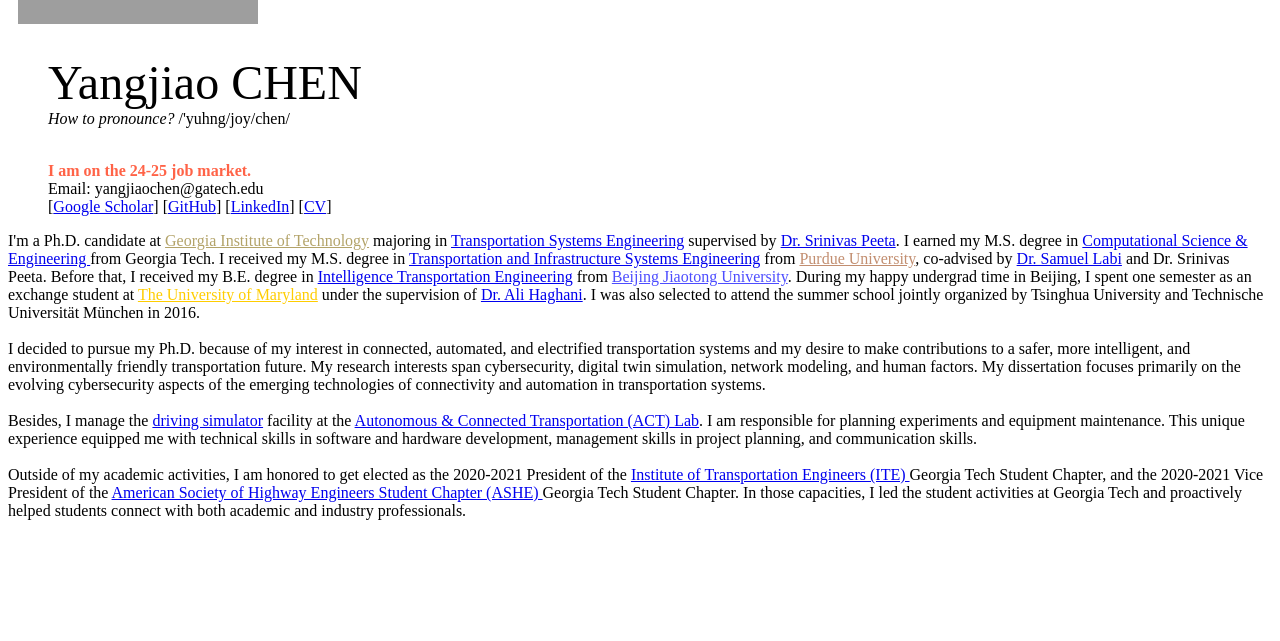
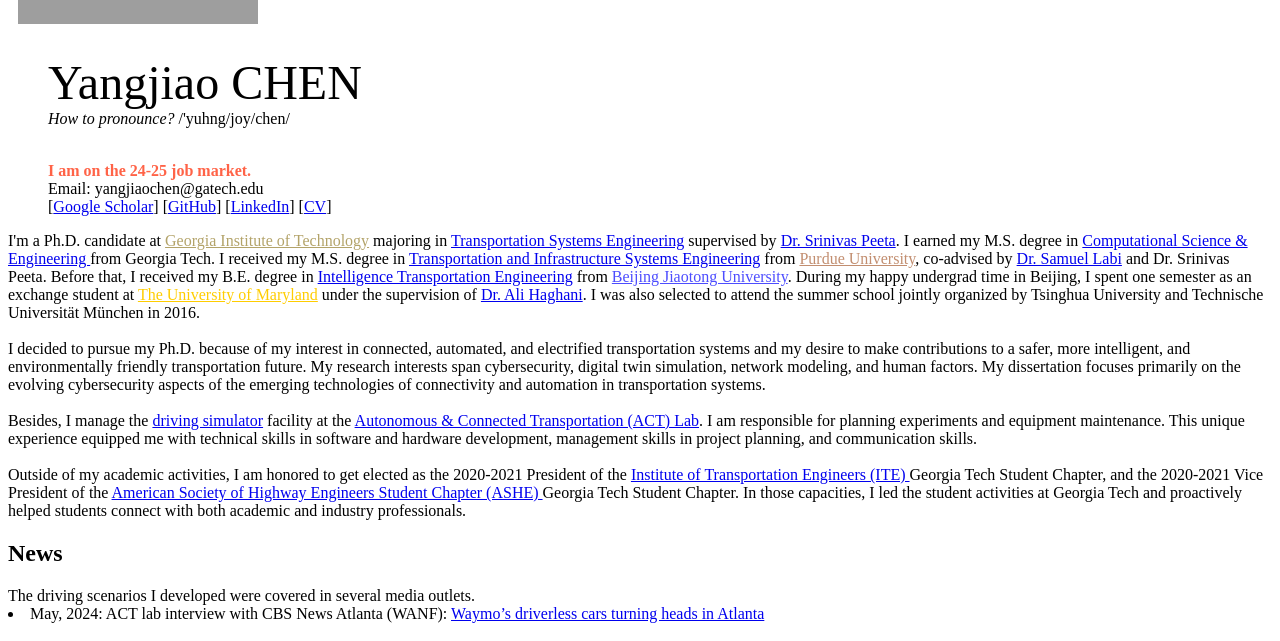
Before and after one commit to YangjiaoChen/YangjiaoChen.github.io, a Jekyll site: the page built from index.html, in a window 1280 px wide and 1400 px high, scrolled down 459 px. Shown: the top 641 px of the window. Built offline with Jekyll 4.4.1, drawn with Linux system fonts in a browser that asks for light colours; before the commit the page ends 995 px from its top, so only the background shows below that; some of the changed text lies outside the part shown; grey boxes are pictures that could not be loaded.

Commit message:
Update index.html

```diff
--- a/index.html
+++ b/index.html
@@ -136,5 +136,44 @@ Outside of my academic activities, I am honored to get elected as the 2020-2021
 and the 2020-2021 Vice President of the <a href="https://georgia.ashe.pro" target="_blank">American Society of Highway Engineers Student Chapter (ASHE) </a> Georgia Tech Student Chapter.
 In those capacities, I led the student activities at Georgia Tech and proactively helped students connect with both academic and industry professionals.
 </p>
+
+<h2> News </h2>
+The driving scenarios I developed were covered in several media outlets.
+ <br />
+	<li>May, 2024: ACT lab interview with CBS News Atlanta (WANF): <a href="https://www.atlantanewsfirst.com/2024/05/01/waymos-driverless-cars-turning-heads-atlanta/" target="_blank"> Waymo’s driverless cars turning heads in Atlanta
+  </a> </li>
+	<br />
+<div class="row">
+	<div class="col-sm-10">
+		<iframe width="560" height="315" src="https://www.youtube.com/embed/Be8IosLUoqE?si=b6HVYrVQdBo--qr3"
+			title="YouTube video player" frameborder="0" allow="accelerometer; autoplay; clipboard-write; encrypted-media; gyroscope; picture-in-picture; web-share" referrerpolicy="strict-origin-when-cross-origin" allowfullscreen>
+
+		</iframe>
+</div>
+	</div>
+	<br />
+	<li>May, 2024: ACT lab interview with WSB-TV: <a href="https://www.wsbtv.com/news/local/atlanta/waymo-driverless-cars-have-hit-atlantas-streets-heres-what-weve-learned-about-them/HO5NRQLVERAUTLBQZQDO67WZLA/"> Waymo driverless cars have hit Atlanta’s streets. Here’s what we’ve learned about them
+  </a> </li>
+	<br />
+<div class="row">
+	<div class="col-sm-10">
+		<iframe width="560" height="315" src="https://www.youtube.com/embed/WKWfwUKS-nc?si=SASpUtyXl6Ldlhsb"
+			title="YouTube video player" frameborder="0" allow="accelerometer; autoplay; clipboard-write; encrypted-media; gyroscope; picture-in-picture; web-share" referrerpolicy="strict-origin-when-cross-origin" allowfullscreen>
+
+		</iframe>
+</div>
+	</div>
+	<br />
+	<li>April, 2024: ACT lab got heavy coverage in the 2-minute TV article by Fox News 5 Atlanta (WAGA): <a href="https://www.fox5atlanta.com/news/driverless-cars-tested-on-atlanta-streets-as-georgia-tech-researches-technology" target="_blank"> Driverless cars tested on Atlanta streets as Georgia Tech researches technology
+  </a> </li>
+<br />
+<div class="row">
+	<div class="col-sm-10">
+		<iframe width="560" height="315" src="https://www.youtube.com/embed/9atwaJjTciE?si=lvqR4KC5T6gl32Lg"
+			title="YouTube video player" frameborder="0" allow="accelerometer; autoplay; clipboard-write; encrypted-media; gyroscope; picture-in-picture; web-share" referrerpolicy="strict-origin-when-cross-origin" allowfullscreen>
+
+		</iframe>
+</div>
+	</div>
 </ul>
 <!-- <hr>
```
